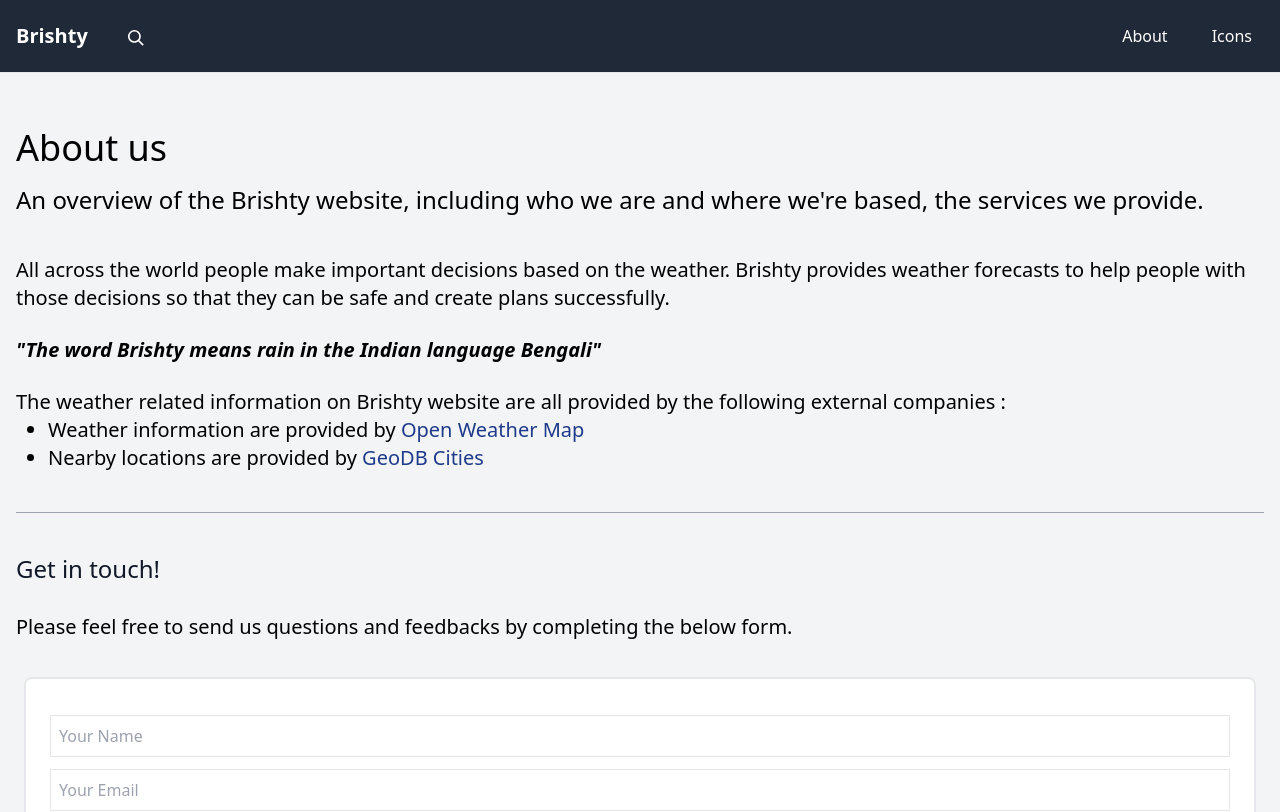
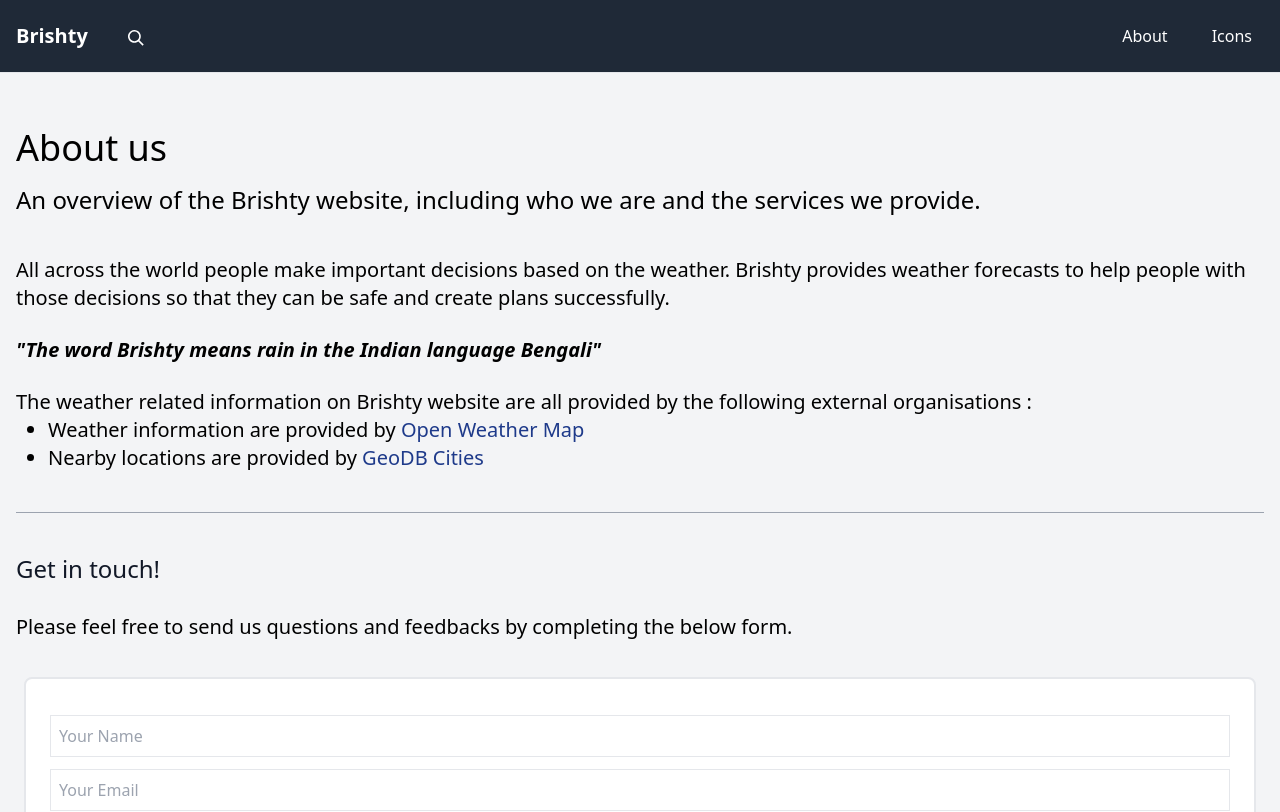
Before and after one commit to 92AM/brishty, a Next.js app: page /about in a window 1280 px wide. Shown: the top 812 px of the page. Built offline with nearby package versions, Linux system fonts and the light colour scheme.

Commit message:
Minor copy change in about page

```diff
--- a/pages/about.tsx
+++ b/pages/about.tsx
@@ -25,10 +25,9 @@ export default function About() {
         <div className="grid grid-cols-1 gap-4 container mx-auto">
           <span className="pt-12 text-4xl">About us</span>
           <span className="text-2xl">
-            An overview of the Brishty website, including who we are and where
-            we&apos;re based, the services we provide.
+            An overview of the Brishty website, including who we are and the
+            services we provide.
           </span>
-
           <div className="py-3 text-xl">
             <p className="py-3">
               All across the world people make important decisions based on the
@@ -42,7 +41,7 @@ export default function About() {
             </p>
             <p className="py-3">
               The weather related information on Brishty website are all
-              provided by the following external companies :
+              provided by the following external organisations :
               <ul className="list-disc pl-8">
                 <li>
                   Weather information are provided by{' '}
```
